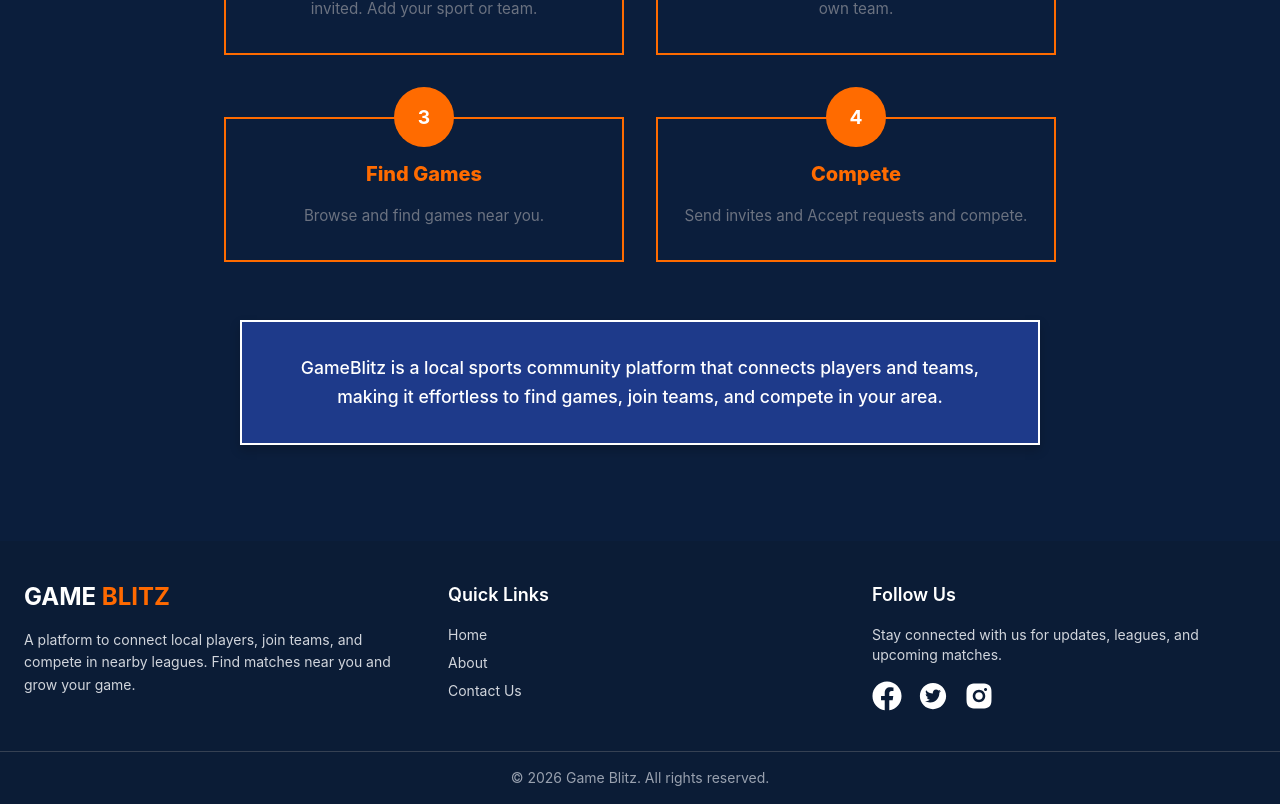
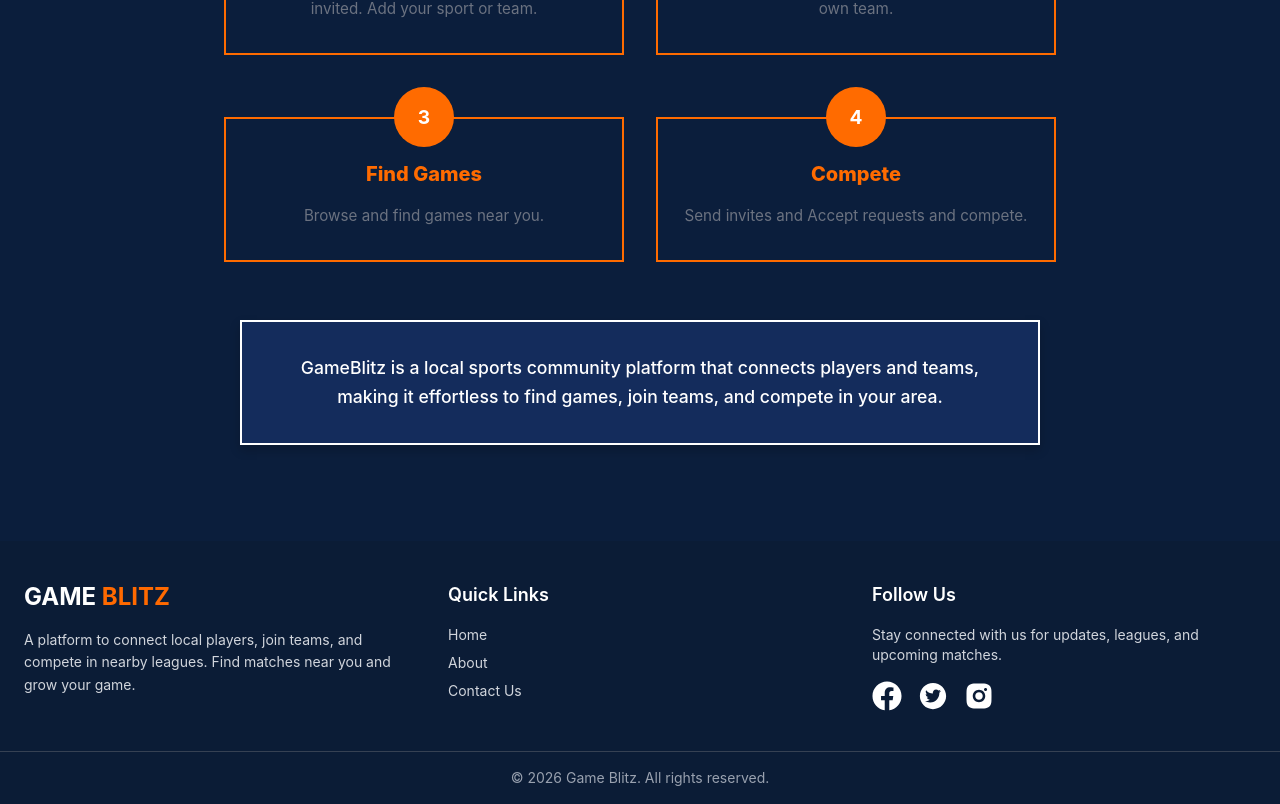
Before and after one commit to SajjadRizvi04/GameBlitz, a React (Vite) app in the folder gameblitz/: page / in a window 1280 px wide. Shown: the part 2471-3275 px from the top of the page. Built offline with nearby package versions, Linux system fonts and the light colour scheme.

Commit message:
Justin - edited ui design in About.css and Hot_It_Works.css

```diff
--- a/gameblitz/src/components/about/About.css
+++ b/gameblitz/src/components/about/About.css
@@ -452,6 +452,7 @@
   padding: 20px;
   border-radius: 12px;
   transition: all 0.3s ease;
+  cursor: default;
 }
 
 .our-team-card:hover {
--- a/gameblitz/src/components/home/how_it_works/How_It_Works.css
+++ b/gameblitz/src/components/home/how_it_works/How_It_Works.css
@@ -6,7 +6,7 @@
 
 /* Top description box */
 .colored-bg {
-  background-color: var(--blue-light);
+  background-color: var(--blue-hover);
   padding: 2rem;
   margin: 0 auto 3rem auto;
   margin-top: 15px;
```
